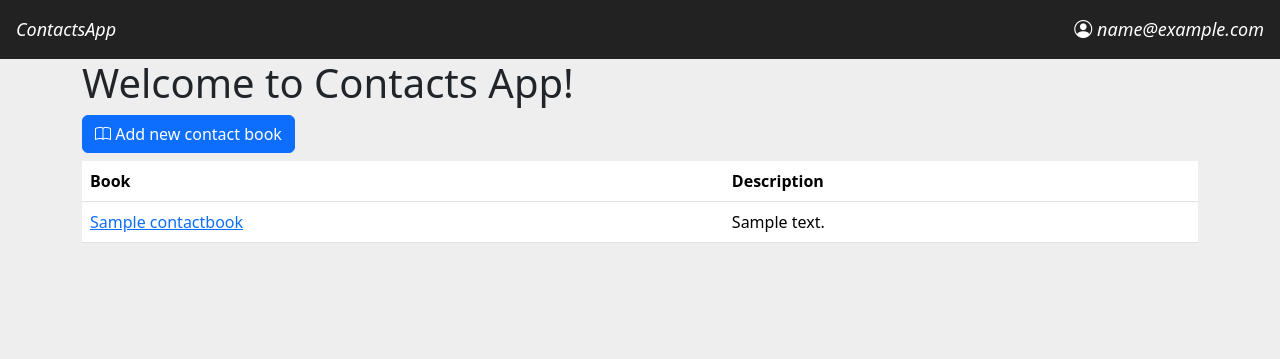
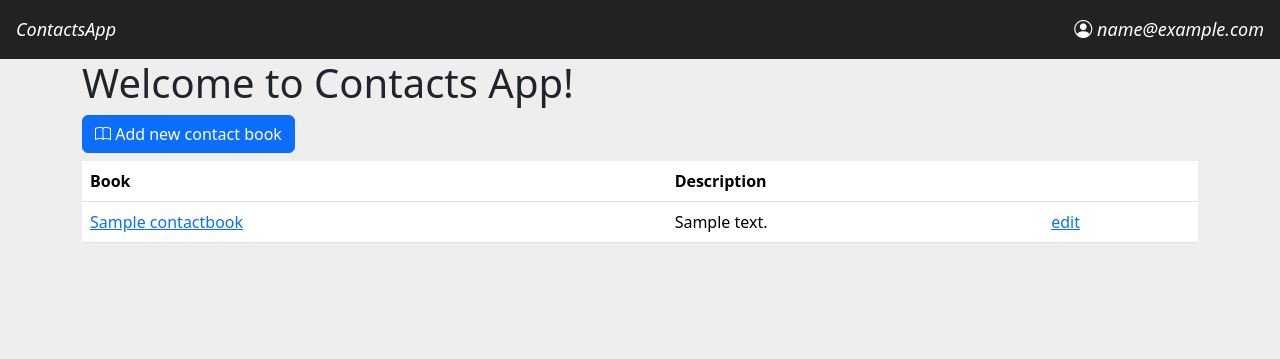
Before and after one commit to Joshun/contacts-app, a Django app: page / in a window 1280 px wide. Shown: the top 359 px of the page. Run offline with Django 5.2, Linux system fonts and the light colour scheme; a user stored in the database is signed in; tables that the repository leaves empty hold one stand-in row (values such as "Sample post").

Commit message:
add edit link

```diff
--- a/contactscore/templates/contactscore/components/contactbook_list.html
+++ b/contactscore/templates/contactscore/components/contactbook_list.html
@@ -11,7 +11,7 @@
     <tr>
       <td><a href="{{ book.view_url }}">{{ book.name }}</a></td>
       <td>{{ book.description }} </td>
-      <td></td>
+      <td><a href="{{ book.edit_url }}">edit</a></td>
     </tr>
     {% endfor %}
   </tbody>
```
